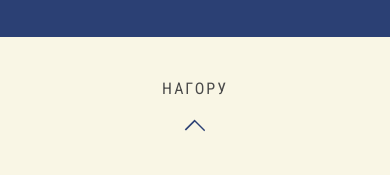
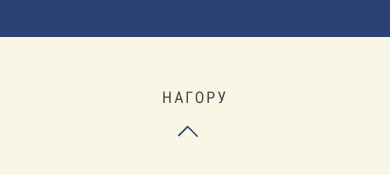
Before and after one commit to itsvetal/di-gi, a plain HTML site: page index.html in a window 390 px wide. Shown: the part 10261-10436 px from the top of the page. Drawn offline with nearby package versions, Linux system fonts and the light colour scheme.

Commit message:
Change the div tag of the back-to-top button to the button tag and other minor edits V4.1

```diff
--- a/css/style.css
+++ b/css/style.css
@@ -233,6 +233,7 @@ body {
         margin-bottom: 71px;
         height: 50px;
         width: 200px;
+        cursor: pointer;
 
     }
 
@@ -567,6 +568,7 @@ body {
         border-radius: 5px;
         margin-top: 39px;
         background-color: var(--bg-color);
+        cursor: pointer;
     }
 
     .video_button span {
@@ -890,32 +892,32 @@ body {
         flex-direction: row;
         justify-content: end;
         width: 100%;
+        height: 42px;
         background-color: rgba(249, 246, 229, 1);
     }
 
-    .back-to-top_button {
-        position: relative;
+    .back-to-top_text {
         display: flex;
-        justify-content: start;
-        align-items: end;
-        height: 24px;
-        width: 99px;
-        margin: 7px 156px 11px 0;
+        align-items: center;
     }
 
-    .back-to-top_button a:link, .back-to-top_button a:visited {
+    .back-to-top_text p {
         color: rgba(74, 74, 74, 1);
         font-family: "Roboto Condensed", "Times New Roman", monospace;
         font-weight: 400;
         font-size: 16px;
         line-height: 19px;
         letter-spacing: 2px;
-        text-decoration: none;
     }
 
     .back-to-top_arrow {
-        position: absolute;
-        right: -10px;
+        margin-right: 146px;
+        border: none;
+        background-color: rgba(249, 246, 229, 1);
+    }
+
+    .back-to-top_arrow:hover {
+        background-color: #FFF3AF;
     }
 }
 
@@ -986,6 +988,10 @@ body {
 
     .container .news_mansory {
         column-count: 3;
+    }
+
+    .container .back-to-top_arrow {
+        margin-right: 15px;
     }
 }
 
@@ -1397,21 +1403,10 @@ body {
 
     .container .back-to-top {
         display: flex;
-        justify-content: center;
-        align-items: center;
-    }
-
-    .container .back-to-top_button {
-        display: flex;
         flex-direction: column;
         justify-content: center;
         align-items: center;
         height: 142px;
-        margin: 0;
     }
 
-    .container .back-to-top_arrow {
-        position: unset;
-        margin-top: 20px;
-    }
 }
--- a/index.html
+++ b/index.html
@@ -483,12 +483,12 @@
         </div>
 
         <div class="back-to-top">
-            <div class="back-to-top_button">
-                <a href="">НАГОРУ</a>
-                <div class="back-to-top_arrow">
-                    <img src="images/icons/previous%20message.png" alt="arrow to top">
-                </div>
+            <div class="back-to-top_text">
+                <p>НАГОРУ</p>
             </div>
+            <button class="back-to-top_arrow">
+                <a href="#digital"><img src="images/icons/previous%20message.png" alt="arrow to top"></a>
+            </button>
         </div>
     </footer>
 
```
